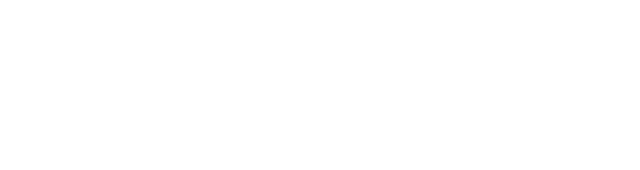
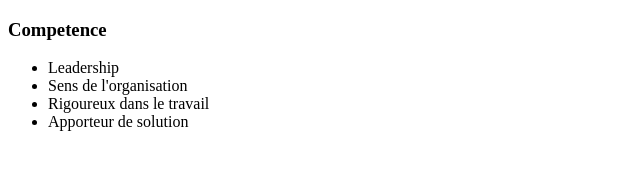
Before and after one commit to Everild321/Data-Analyst-Formation, a plain HTML site: page index.html in a window 1280 px wide. Shown: the whole page, without its empty margins (0-640 px from the left). Drawn offline with Linux system fonts and the light colour scheme.

Commit message:
mise en place de la section competence

```diff
--- a/index.html
+++ b/index.html
@@ -7,6 +7,16 @@
     <title>Document</title>
 </head>
 <body>
+    <main>
+        <h3>Competence</h3>
+        <ul>
+          <li>Leadership</li>
+          <li>Sens de l'organisation</li>
+          <li>Rigoureux dans le travail</li>
+          <li>Apporteur de solution</li>
 
+        </ul>
+
+    </main>
 </body>
 </html>
```
